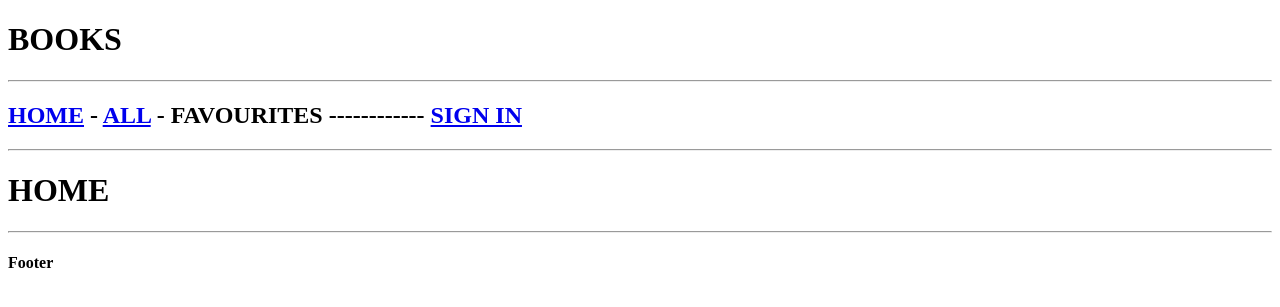
After one commit to AlexandraC20006/Book-Blog-Site, a Flask app: page /home in a window 1280 px wide. The commit adds this page. Shown: the top 307 px of the page. Run offline with Flask 3, Linux system fonts and the light colour scheme.

Commit message:
setting up

```diff
--- a/routes.py
+++ b/routes.py
@@ -9,5 +9,16 @@ app = Flask(__name__)
 def sign_in():
     return render_template("sign_in.html")
 
+
+@app.route('/home') #home page
+def home():
+    return render_template("home.html")
+
+
+@app.route('/allbooks')
+def all_books():
+    return render_template("all_books.html")
+
+
 if __name__ == "__main__":
     app.run(debug=True)
--- /dev/null
+++ b/templates/home.html
@@ -0,0 +1,7 @@
+{% extends "layout.html"%}
+{% block content %}
+
+<hr>
+<h1>HOME</h1>
+
+{% endblock %}
--- a/templates/nav.html
+++ b/templates/nav.html
@@ -1,2 +1,2 @@
 <hr>
-<h2>HOME - ALL - FAVOURITES ------------ SIGN IN</h2>
+<h2><a href="/home">HOME</a> - <a href="/allbooks">ALL</a> - FAVOURITES ------------ <a href="/">SIGN IN</a></h2>
```
Also changed, not shown: templates/all_books.html (added, +7 -0 lines).
